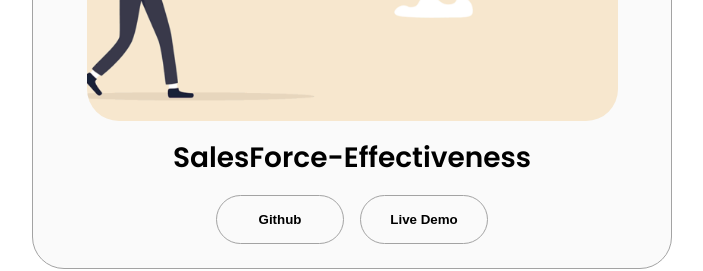
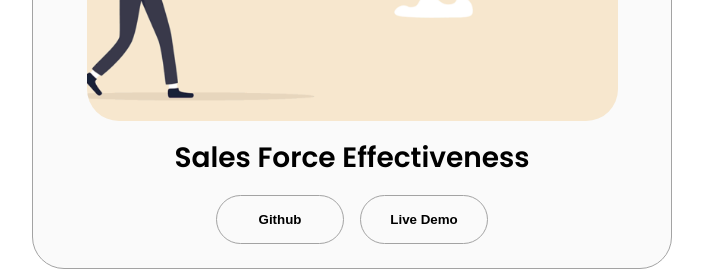
Before and after one commit to PawarMukesh/MukeshPawarPortfolio.github.io, a plain HTML site: page index.html in a window 1280 px wide. Shown: the part 3060-3331 px from the top of the page, without its empty margins (288-991 px from the left). Drawn offline with Linux system fonts and the light colour scheme.

Commit message:
Update index.html

```diff
--- a/index.html
+++ b/index.html
@@ -269,7 +269,7 @@
                   class="project-img"
                 />
               </div>
-              <h2 class="experience-sub-title project-title">SalesForce-Effectiveness</h2>
+              <h2 class="experience-sub-title project-title">Sales Force Effectiveness</h2>
               <div class="btn-container">
                 <button
                   class="btn btn-color-2 project-btn"
```
